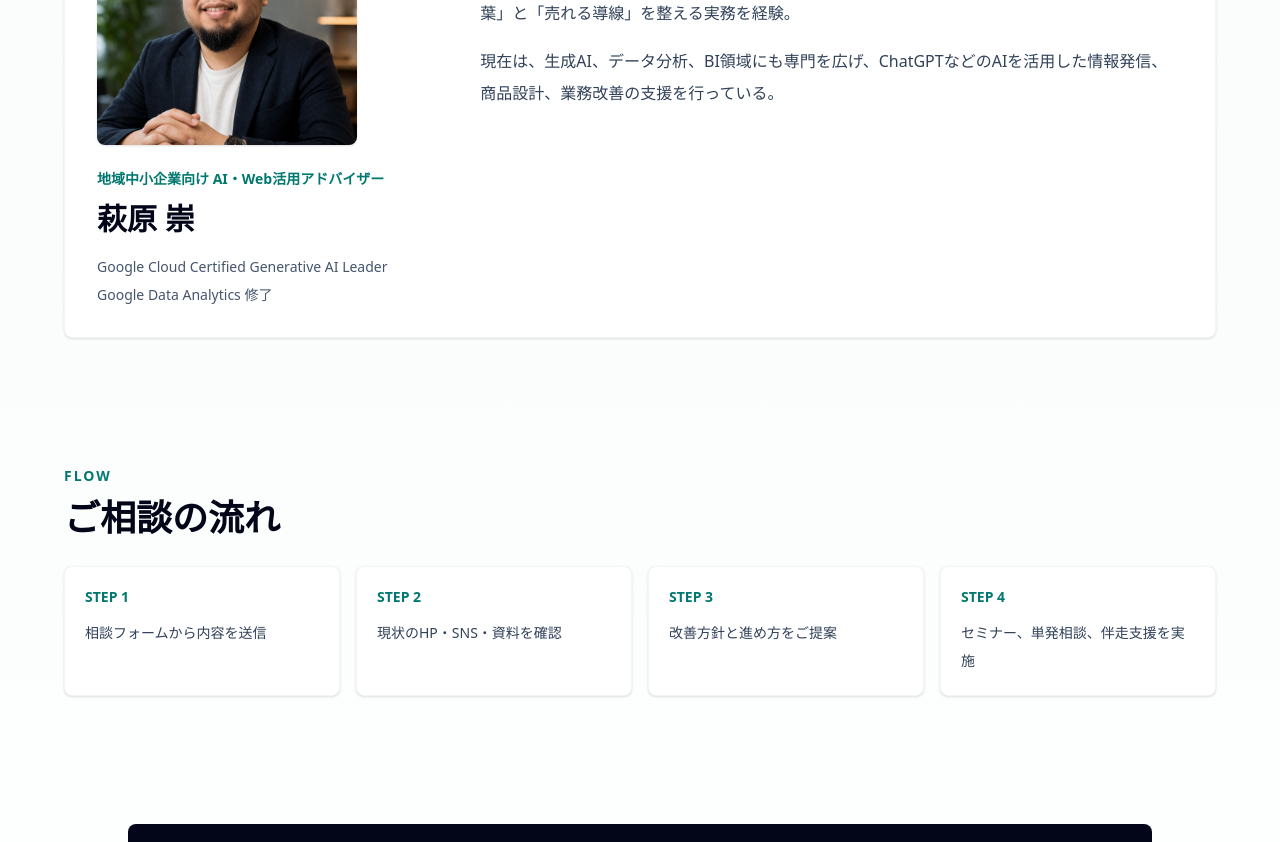
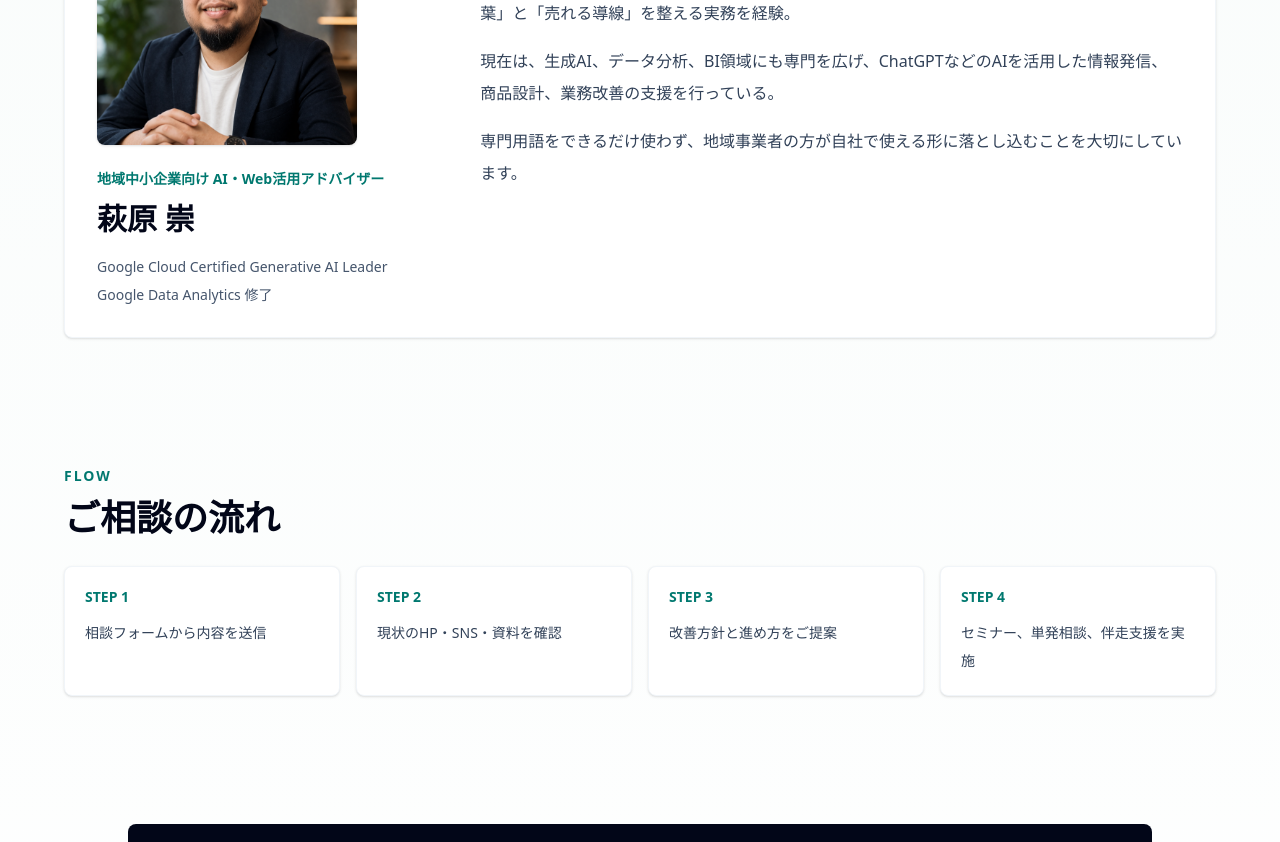
Before and after one commit to tkshagiwara-pandad/ai-web-consulting-lp, a Next.js app: page / in a window 1280 px wide. Shown: the part 2720-3562 px from the top of the page. Built offline with nearby package versions, Linux system fonts and the light colour scheme.

Commit message:
Add profile closing sentence

```diff
--- a/app/page.tsx
+++ b/app/page.tsx
@@ -195,6 +195,9 @@ export default function Home() {
               現在は、生成AI、データ分析、BI領域にも専門を広げ、ChatGPTなどのAIを活用した情報発信、
               商品設計、業務改善の支援を行っている。
             </p>
+            <p>
+              専門用語をできるだけ使わず、地域事業者の方が自社で使える形に落とし込むことを大切にしています。
+            </p>
           </div>
         </div>
       </Section>
```
